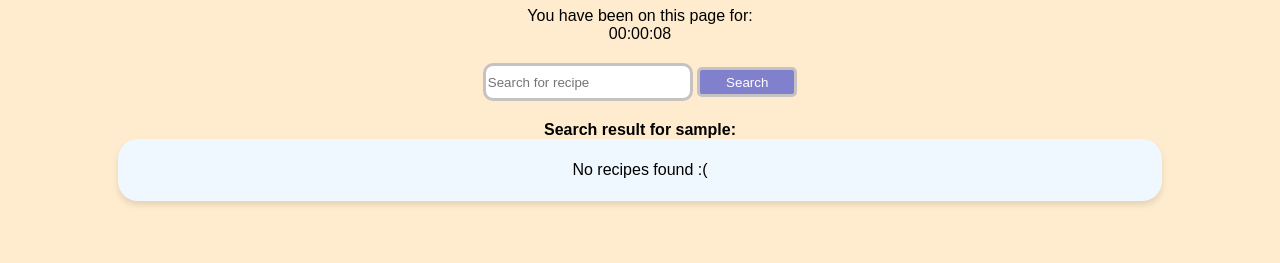
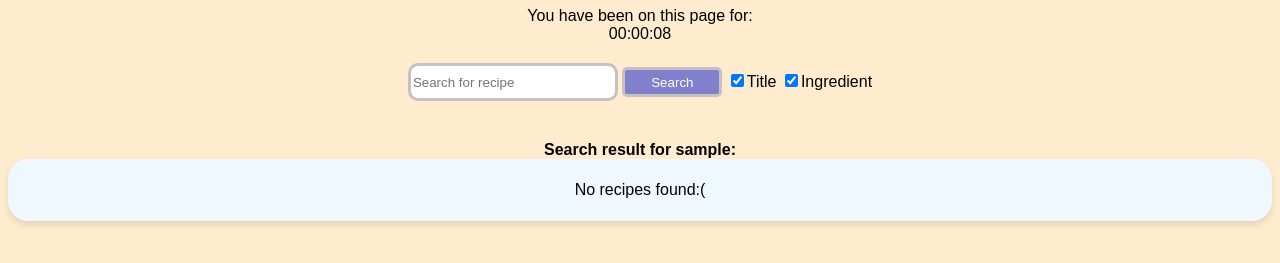
Before and after one commit to LinRuoyin/Recipe-App, a plain HTML site: page index.html in a window 1280 px wide. Both pictures are taken after typing "Sample" into the empty fields and a click on the button "Search". Shown: the part 79-342 px from the top of the page. Drawn offline with Linux system fonts and the light colour scheme; no server answers.

Commit message:
javascript3-week1

```diff
--- a/home-page-script.js
+++ b/home-page-script.js
@@ -1,106 +1,68 @@
-const recipesObjectArray = [
-  {
-    id: 1,
-    title: "Gløgg",
-    picture_url:
-      "https://true-north-kitchen.com/wp-content/uploads/2020/12/swedish-glo%CC%88gg-1.jpg",
-    ingredients: [
-      { name: "Orange zest", amount: "0.5" },
-      { name: "Water", amount: "200" },
-      { name: "Sugar", amount: "275 g" },
-      { name: "Whole cloves", amount: "5" },
-      { name: "Cinnamon sticks", amount: "2" },
-      { name: "Spice", amount: undefined },
-      { name: "Bottle of red wine", amount: "1" },
-      { name: "Raisins", amount: "100 g" },
-      { name: "Slipped Almonds", amount: "50 g" },
-    ],
-    description: "Mix everything, heat it, and you are good to go!",
-  },
-  {
-    id: 2,
-    title: "Smørrebrød",
-    picture_url:
-      "https://images.food52.com/7inn08DiMvBhIQBLF0gDgieVNnU=/fit-in/1200x1200/5b89c0f4-250d-4810-bb03-75440a7327c0--2018-1206_sponsored_follow-your-heart_smorrebrod_3x2_rocky-luten_002_1-.jpg",
-    ingredients: [
-      { name: "Rye bread", amount: "2 slices" },
-      { name: "Butter", amount: "20 g" },
-      { name: "Herring", amount: "50 g" },
-      { name: "Red onion", amount: "0.5" },
-      { name: "Capers", amount: "1 tbsp" },
-      { name: "Egg", amount: "1" },
-    ],
-    description:
-      "Spread butter on rye bread and layer the toppings as you like!",
-  },
-  {
-    id: 3,
-    title: "Æbleskiver",
-    picture_url:
-      "https://spisbedre-production-app.imgix.net/images/recipes/klassiske-aebleskiver_11702.jpg?auto=format&ar=655%3A500&fit=crop&crop=focalpoint&fp-x=0.5&fp-y=0.5005652386656991&fp-z=1.0011317567567568&w=1446",
-    ingredients: [
-      { name: "Flour", amount: "250 g" },
-      { name: "Milk", amount: "300 ml" },
-      { name: "Eggs", amount: "3" },
-      { name: "Sugar", amount: "2 tbsp" },
-      { name: "Butter", amount: "50 g" },
-      { name: "Baking powder", amount: "1 tsp" },
-      { name: "Cardamom", amount: "0.5 tsp" },
-      { name: "Salt", amount: "1 pinch" },
-    ],
-    description:
-      "Mix all ingredients and cook in an æbleskiver pan until golden brown.",
-  },
-  {
-    id: 4,
-    title: "Rødgrød med fløde",
-    picture_url:
-      "https://meyers.dk/media/13095/roedgroed_med_floede.jpg?anchor=center&mode=crop&width=1260&format=jpeg&quality=80&rnd=132169219430000000",
-    ingredients: [
-      { name: "Strawberries", amount: "300 g" },
-      { name: "Red currants", amount: "200 g" },
-      { name: "Sugar", amount: "100 g" },
-      { name: "Water", amount: "250 ml" },
-      { name: "Cornstarch", amount: "2 tbsp" },
-      { name: "Heavy cream", amount: "100 ml" },
-    ],
-    description:
-      "Cook berries with sugar, thicken with cornstarch, and serve with cream.",
-  },
-  {
-    id: 5,
-    title: "Frikadeller",
-    picture_url:
-      "https://ff234d58.rocketcdn.me/wp-content/uploads/2020/10/IMG_1100-860x802.jpg",
-    ingredients: [
-      { name: "Ground pork", amount: "500 g" },
-      { name: "Egg", amount: "1" },
-      { name: "Milk", amount: "100 ml" },
-      { name: "Onion", amount: "1" },
-      { name: "Flour", amount: "2 tbsp" },
-      { name: "Salt", amount: "1 tsp" },
-      { name: "Pepper", amount: "0.5 tsp" },
-      { name: "Butter", amount: "50 g" },
-    ],
-    description:
-      "Mix the ingredients, form small patties, and fry until golden brown.",
-  },
-];
+let recipesObjectArray = [];
+let ingredientPriceArray = [];
 
+async function getIngredientPriceData() {
+  const response = await fetch(
+    "https://raw.githubusercontent.com/LinRuoyin/LinRuoyin.github.io/main/data/ingredients.json"
+  );
+  const priceData = await response.json();
+  ingredientPriceArray = priceData;
+  return priceData;
+}
+
+async function loadAndDisplayRecipes() {
+  const recipeResponse = await fetch(
+    "https://raw.githubusercontent.com/LinRuoyin/LinRuoyin.github.io/main/data/Recipe-app.json"
+  );
+  const recipeData = await recipeResponse.json();
+  recipesObjectArray = recipeData;
+
+  await getIngredientPriceData();
+
+  sortRecipeByIngredientAmount();
+
+  const priceMapObject = {};
+  ingredientPriceArray.forEach((element) => {
+    priceMapObject[element.name.toLowerCase()] = element.price;
+  });
+
+  recipesObjectArray.forEach((recipe) => {
+    recipe.ingredients.forEach((ingredient) => {
+      const price = priceMapObject[ingredient.name.toLowerCase()] ?? "N/A";
+      ingredient["price"] = price;
+    });
+  });
+  console.log(recipesObjectArray);
+
+  displayRecipe(recipesObjectArray);
+}
+
+loadAndDisplayRecipes();
+
+// async function getData(){
+//   const response = await fetch(
+//     "https://raw.githubusercontent.com/LinRuoyin/LinRuoyin.github.io/main/data/Recipe-app.json"
+//   );
+//  recipesObjectArray = await response.json()
+// displayRecipe(recipesObjectArray);
+
+// }
+
+// getData()
+
+//Get the ingredient price and display it on the recipe
 
 //Count the time that the user has been on the page
-let totalSecond = 0
-const timer= document.querySelector("#timer")
+let totalSecond = 0;
+const timer = document.querySelector("#timer");
 
-
-setInterval(()=>{
-totalSecond++
-timer.innerHTML=formatTime(totalSecond)
-},1000)
-
-
+setInterval(() => {
+  totalSecond++;
+  timer.innerHTML = formatTime(totalSecond);
+}, 1000);
 
 //sorting the recipe ingredients by ascending order
+function sortRecipeByIngredientAmount() {
   recipesObjectArray.forEach((recipe) => {
     recipe.ingredients.sort((a, b) => {
       const numberA = parseFloat(a.amount) || 0;
@@ -108,8 +70,7 @@ recipesObjectArray.forEach((recipe) => {
       return numberA - numberB;
     });
   });
-
-
+}
 
 const recipeContainer = document.querySelector(".main");
 
@@ -121,7 +82,9 @@ function displayRecipe(recipe) {
 <h2 class="recipe-name ">${recipe.title}</h2>
 <img class="recipe-img" src="${recipe.picture_url}" alt="${recipe.title}" >
 <h2 class="ingredients basic-font-size">Ingredients:</h2>
-<ul class="ingredient-list"></ul>
+
+<ul class="ingredient-list ingredient-ul"></ul>
+
 <h2 class="description basic-font-size">Description:</h2>
 <p class="recipe-description basic-font-size">${recipe.description}</p>
 `;
@@ -130,20 +93,16 @@ function displayRecipe(recipe) {
 
     recipe.ingredients.forEach((ingredient) => {
       const li = document.createElement("li");
-      // if (typeof ingredient.amount !== "string") {
-      //   li.innerHTML = `${ingredient.name}: not provided`;
-      // } else {
-      //   li.innerHTML = `${ingredient.name}: ${ingredient.amount}`;
-      // }
-      li.innerHTML = `${ingredient.name}: ${ingredient.amount}`;
+      li.innerHTML = `
+    <span class="ingredient-name">${ingredient.name}: ${ingredient.amount}</span>
+    <span class="ingredient-price">${ingredient.price} </span>
+  `;
       ingredientList.appendChild(li);
     });
 
     recipeContainer.appendChild(recipeBox);
   });
 }
-
-displayRecipe(recipesObjectArray);
 
 function goBackToHomePage() {
   searchResult.innerHTML = "All recipes :";
@@ -154,28 +113,69 @@ function goBackToHomePage() {
 const searchInput = document.getElementById("search-input");
 const searchButton = document.getElementById("search-button");
 const searchResult = document.getElementById("search-result");
+const ingredientPriceInfo = document.getElementById("ingredient-price-info");
 
 //
 function displaySearchedRecipes() {
   const keyword = searchInput.value.trim().toLowerCase();
   searchResult.innerHTML = `Search result for ${keyword}:`;
+  const searchTitleCheckbox = document.getElementById("search-title");
+  const searchIngredientCheckbox = document.getElementById("search-ingredient");
   searchInput.value = "";
   recipeContainer.innerHTML = "";
+  ingredientPriceInfo.innerHTML = "";
 
   if (!keyword) {
     goBackToHomePage();
     return;
   }
 
-  const filteredRecipes = recipesObjectArray.filter((recipe) => {
-    return recipe.title.toLowerCase().includes(keyword);
+  let filteredRecipe = [];
+
+  if (searchTitleCheckbox.checked) {
+    filteredRecipe = filteredRecipe.concat(
+      recipesObjectArray.filter((recipe) =>
+        recipe.title.toLowerCase().includes(keyword)
+      )
+    );
+  }
+
+  //if ingredient search checkbox is checked
+  if (searchIngredientCheckbox.checked) {
+    const matchedIngredientRecipes = recipesObjectArray.filter((recipe) =>
+      recipe.ingredients.some((ingredient) =>
+        ingredient.name.toLowerCase().includes(keyword)
+      )
+    );
+
+    filteredRecipe = filteredRecipe.concat(matchedIngredientRecipes);
+
+    const matchedIngredientObject = ingredientPriceArray.find(
+      (element) => element.name.toLowerCase()===(keyword)
+    );
+
+
+    if (matchedIngredientObject) {
+      ingredientPriceInfo.innerHTML = `${matchedIngredientObject.name} : ${matchedIngredientObject.price}`;
+    }
+
+    const uniqueID = new Set();
+    const uniqueRecipe = filteredRecipe.filter((recipe) => {
+      if (uniqueID.has(recipe.id)) {
+        return false;
+      } else {
+        uniqueID.add(recipe.id);
+        return true;
+      }
     });
-  if (!filteredRecipes.length) {
-    recipeContainer.innerHTML = "No recipes found :(";
+
+    if (!uniqueRecipe.length) {
+      recipeContainer.innerHTML = "No recipes found:(";
       return;
     }
+    displayRecipe(uniqueRecipe);
+  }
 
-  displayRecipe(filteredRecipes);
 }
 
 searchButton.addEventListener("click", displaySearchedRecipes);
--- a/home-page.css
+++ b/home-page.css
@@ -1,5 +1,3 @@
-
-
 .search-bar {
   margin: 20px;
 }
@@ -23,15 +21,23 @@
   font-weight: 700;
 }
 
+
+.ingredient-price-info{
+  font-size:1rem;
+  font-weight:1000;
+  color:purple;
+  padding:10px;
+}
+
 .main {
   display: grid;
-  grid-template-columns: repeat(auto-fit, minmax(250px, 1fr));
+  grid-template-columns: repeat(auto-fit, minmax(350px, 1fr));
   gap: 20px;
   padding: 20px;
   border: 2px solid transparent;
   border-radius: 20px;
   box-shadow: 0px 4px 6px #0000001a;
-  max-width: 1000px;
+  max-width: 1440px;
   background-color: aliceblue;
   margin: 0 auto;
 }
@@ -66,12 +72,39 @@
   display: flex;
   flex-direction: column;
   align-items: flex-start;
+  justify-content: flex-start;
   width: fit-content;
-  margin: 0 auto;
   line-height: 2;
-  font-size: 1.5rem;
+  width: 100%;
+}
 
-  li {
-    font-size: 1rem;
+.ingredient-list li {
+  display: flex;
+  justify-content: space-between;
+  width: 100%;
+  gap: 10px;
+}
+.ingredient-name {
+  flex: 1;
+  display: flex;
+  justify-content: flex-start;
+}
+
+.ingredient-price {
+  white-space: nowrap;
+  flex: 1;
+  display: flex;
+  justify-content: flex-end;
+  margin-right: 20px;
+}
+
+@media (max-width: 640px) {
+  .main {
+    grid-template-columns: 1fr;
+    padding: 10px;
   }
 }
+
+.ingredient-list {
+  padding: 10px;
+}
--- a/index.html
+++ b/index.html
@@ -35,7 +35,10 @@
         <button class="search-button" id="search-button" type="button">
           Search
         </button>
+        <label for=""><input type="checkbox" id="search-title" class="search-checkbox" checked >Title</label>
+        <label for=""><input type="checkbox" id="search-ingredient" class="search-checkbox" checked>Ingredient</label>
       </div>
+      <div id="ingredient-price-info" class="ingredient-price-info"></div>
       <div class="search-result" id="search-result">All recipes :</div>
     </section>
 
```
Also changed, not shown: 1 other file. Lines whose indentation alone changed are shown as unchanged.
